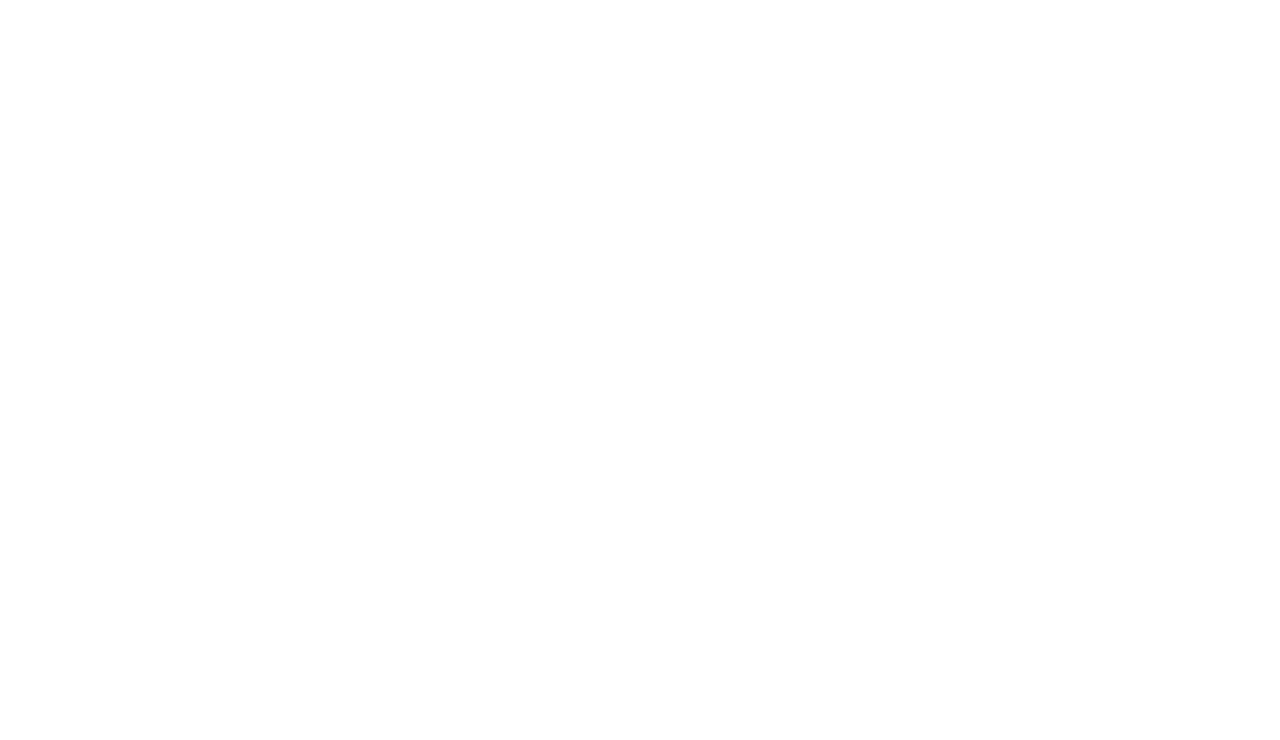
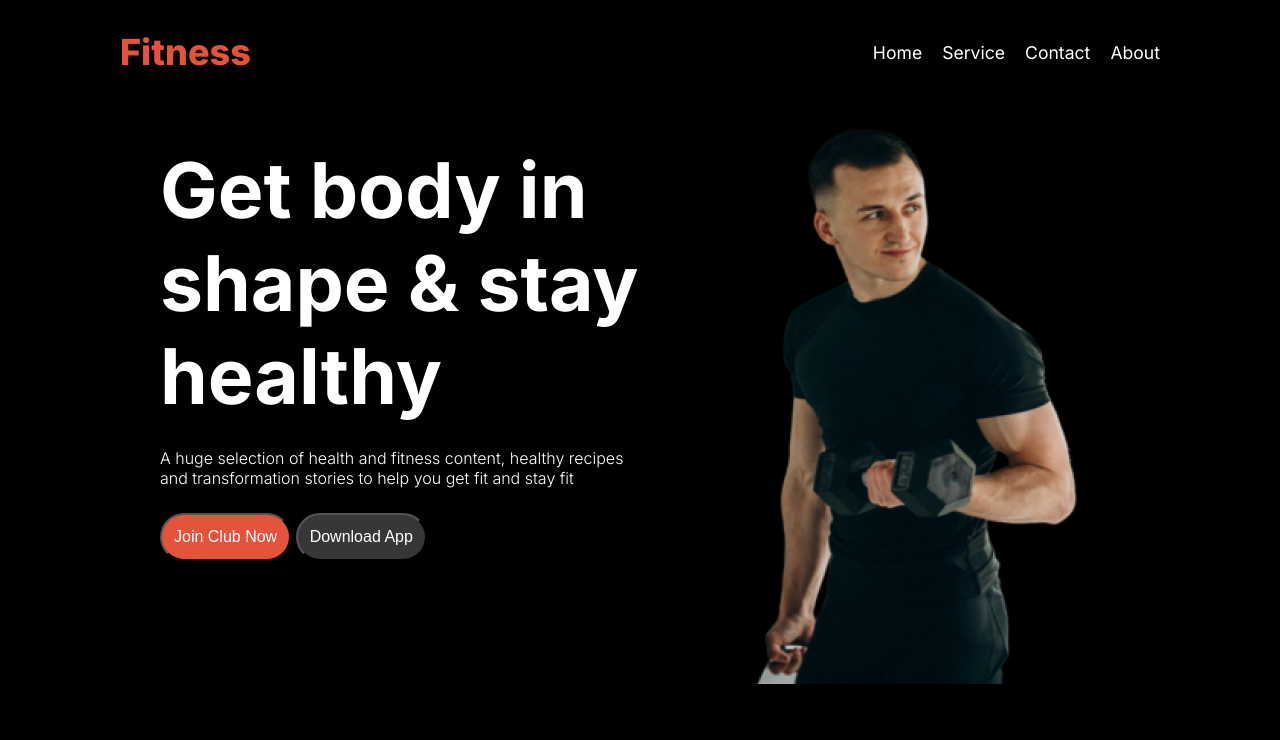
Before and after one commit to utshasaha16/fit-and-healthy-layout, a plain HTML site: page index.html in a window 1280 px wide. Drawn offline with Linux system fonts and the light colour scheme.

Commit message:
navbar and header

```diff
--- a/index.html
+++ b/index.html
@@ -3,15 +3,39 @@
 <head>
     <meta charset="UTF-8">
     <meta name="viewport" content="width=device-width, initial-scale=1.0">
-    <title>Document</title>
+    <title>healthy and fitness</title>
     <link rel="stylesheet" href="styles/style.css">
 </head>
-<body>
+<body style="background-color: black;">
     <header>
-
+        <nav class="navbar display-flex">
+            <h3 class="brand">Fitness</h3>
+            <ul class="nav-links display-flex">
+                <li class="nav-item"><a href="" class="nav-link"><span>Home</span></a></li>
+                <li class="nav-item"><a href="" class="nav-link">Service</a></li>
+                <li class="nav-item"><a href="" class="nav-link">Contact</a></li>
+                <li class="nav-item"><a href="" class="nav-link">About</a></li>
+            </ul>
+        </nav>
+        <div class="banner">
+            <div class="banner-content">
+            <h3 class="banner-title">Get body in <span>shape</span> & stay healthy</h3>
+            <p class="banner-description">A huge selection of health and fitness content, healthy recipes and transformation stories to help you get fit and stay fit</p>
+            <button class="btn">Join Club Now</button>
+            <button class="download-btn">Download App</button>
+            </div>
+            <div class="banner-img">
+                <img src="images/Images 2.png" alt="">
+            </div>
+        </div>
     </header>
     <main>
-
+        <section class="your-habits">
+            <div>
+            <h1>Change Your Habits</h1>
+            <p>We believe fitness should be accessible to everyone, everywhere, regardless of income or access to a gym.</p>
+            </div>
+        </section>
     </main>
     <footer>
 
--- a/styles/style.css
+++ b/styles/style.css
@@ -0,0 +1,95 @@
+@import url('https://fonts.googleapis.com/css2?family=Inter:wght@100..900&display=swap');
+
+*{
+    margin: 0;
+    padding: 0;
+    box-sizing: border-box;
+
+}
+body{
+    font-family: "Inter", sans-serif;
+
+}
+/* shared style */
+.display-flex{
+    display: flex;
+}
+/* navbar style */
+.navbar{
+    justify-content: space-between;
+    align-items: center;
+    padding: 30px;
+}
+.brand{
+    font-weight: 800;
+    font-size: 2.25rem;
+    color: rgb(230, 83, 60);
+
+}
+.nav-item{
+    list-style: none;
+    margin-left: 20px;
+}
+.nav-link{
+    text-decoration: none;
+    color: rgb(255, 255, 255);
+    font-size: 1.1rem;
+    font-weight: 400;
+}
+.navbar, .banner{
+    max-width: 1100px;
+    margin: 0 auto;
+}
+/* banner styles */
+.banner{
+    display: flex;
+    justify-content: space-between;
+    margin: 0 200px 0 160px;
+
+}
+.banner-content{
+    max-width: 490px;
+    margin-top: 40px;
+}
+.banner-title{
+    color: rgb(255, 255, 255);
+    font-size: 4.8rem;
+}
+
+.banner-description{
+    color: rgb(255, 255, 255);
+    font-size: 1rem;
+    margin-top: 25px;
+    font-weight: 300;
+    line-height: 20px;
+
+}
+.btn{
+    max-width: 150px;
+    color: #ffffff;
+    font-weight: 300;
+    font-size: 1rem;
+    line-height: 20px;
+    padding: 12px;
+    border-radius: 30px;
+    background-color: rgba(230, 83, 60, 1);
+    margin-top: 25px;
+}
+.download-btn{
+    max-width: 150px;
+    box-shadow: none;
+    background-color: rgb(56, 55, 55);
+    color: #ffffff;
+    font-weight: 300;
+    font-size: 1rem;
+    line-height: 20px;
+    padding: 12px;
+    border-radius: 30px;
+}
+.banner-img{
+    width: 330px;
+    height: auto;
+}
+.banner-img-img{
+    width: 100%;
+}
```
